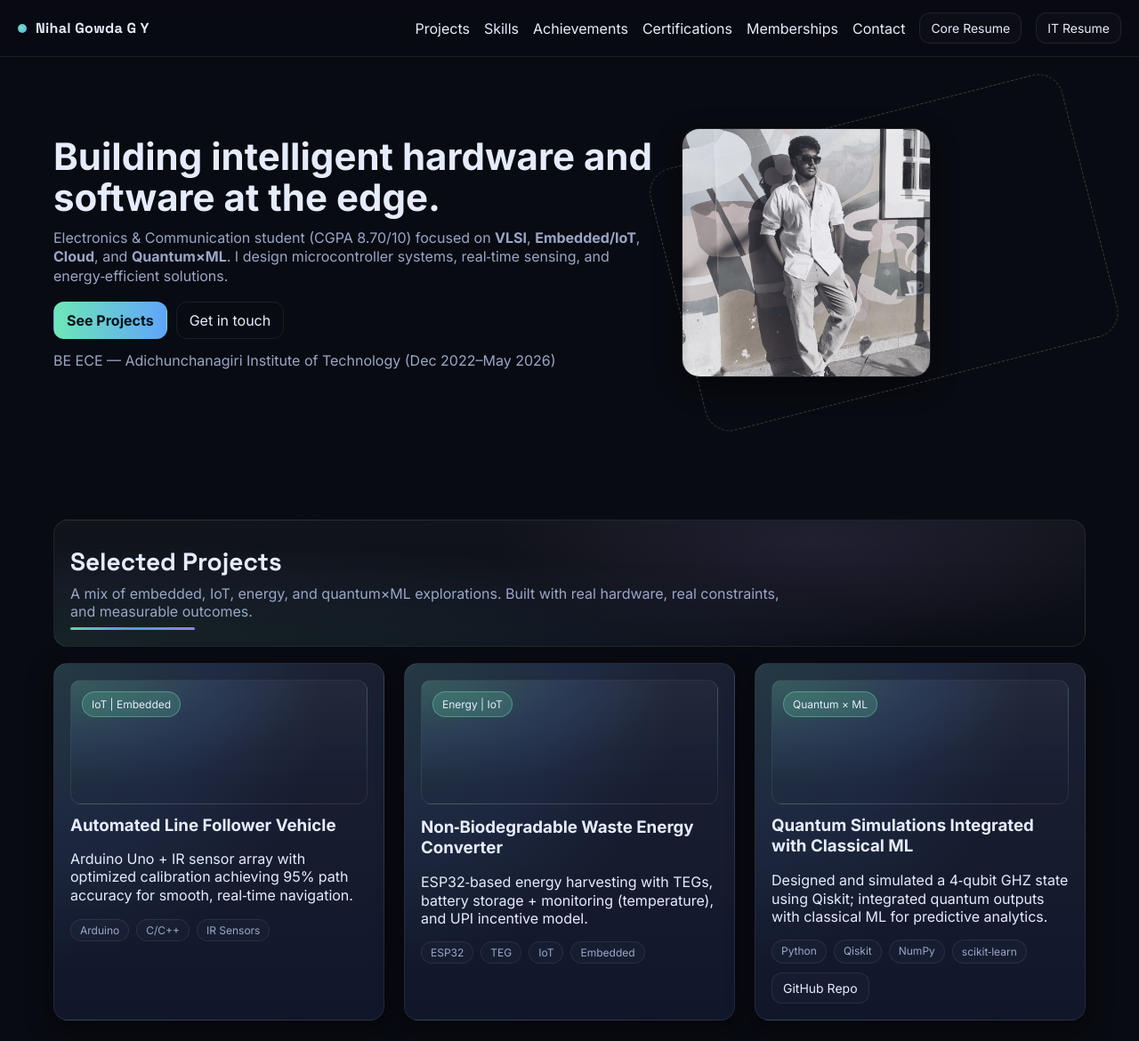
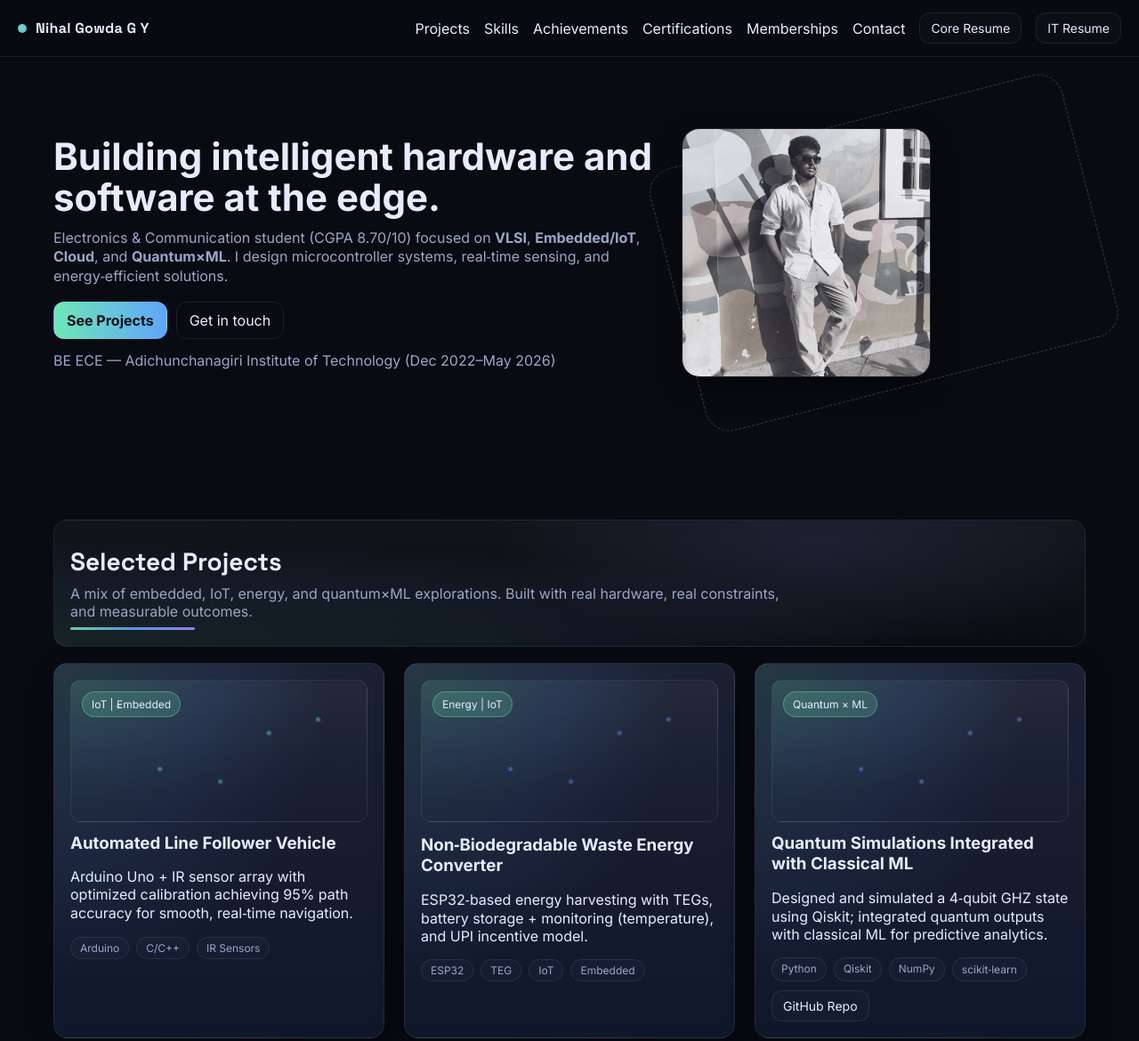
Before and after one commit to NihalGowdaGY/octaverse, a plain HTML site: page nihal-portfolio/index.html in a window 1280 px wide. Shown: the top 1170 px of the page at 89% size. Drawn offline with nearby package versions, Linux system fonts and the light colour scheme.

Commit message:
particle animation update

```diff
--- a/nihal-portfolio/index.html
+++ b/nihal-portfolio/index.html
@@ -1,3 +1,4 @@
+<!-- index.html (with particle animation integrated into project cards) -->
 <!doctype html>
 <html lang="en">
 
@@ -72,7 +73,7 @@
             </div>
         </section>
 
-        <!-- Projects -->
+        <!-- Projects (with particle animations in media areas) -->
         <section id="work" class="section">
             <div class="section-header reveal-up" onmousemove="this.style.setProperty('--mx', (event.clientX - this.getBoundingClientRect().left) + 'px'); this.style.setProperty('--my', (event.clientY - this.getBoundingClientRect().top) + 'px');">
                 <h2 class="section-title">Selected Projects</h2>
@@ -81,8 +82,13 @@
             </div>
 
             <div class="grid">
+                <!-- Card 1: Line Follower -->
                 <article class="card reveal-up" data-tilt>
                     <div class="card-media">
+                        <!-- PARTICLES (green tone for IoT/Embedded) -->
+                        <div class="particles particles-green">
+                            <span></span><span></span><span></span><span></span><span></span>
+                        </div>
                         <div class="badge">IoT | Embedded</div>
                     </div>
                     <div class="card-body">
@@ -96,8 +102,13 @@
                     </div>
                 </article>
 
+                <!-- Card 2: Waste Energy -->
                 <article class="card reveal-up delay-1" data-tilt>
                     <div class="card-media">
+                        <!-- PARTICLES (blue tone for Energy/IoT) -->
+                        <div class="particles particles-blue">
+                            <span></span><span></span><span></span><span></span><span></span>
+                        </div>
                         <div class="badge">Energy | IoT</div>
                     </div>
                     <div class="card-body">
@@ -112,8 +123,13 @@
                     </div>
                 </article>
 
+                <!-- Card 3: Quantum × ML -->
                 <article class="card reveal-up delay-2" data-tilt>
                     <div class="card-media">
+                        <!-- PARTICLES (violet tone for Quantum × ML) -->
+                        <div class="particles particles-violet">
+                            <span></span><span></span><span></span><span></span><span></span>
+                        </div>
                         <div class="badge">Quantum × ML</div>
                     </div>
                     <div class="card-body">
@@ -289,14 +305,14 @@
                 </div>
                 <textarea required name="message" rows="6" placeholder="Message"></textarea>
                 <button class="btn primary" type="submit">Send</button>
-                <p class="muted">Tip: integrate Formspree or Netlify Forms by adding action and data attributes.</p>
+                <p class="muted"></p>
             </form>
         </section>
     </main>
 
     <footer class="site-footer">
         <div>© <span id="year"></span> Nihal Gowda G Y</div>
-        <div>Built with care — Dark, animated, responsive</div>
+        <div>Engineering with precision, chasing the horizon of possibility.</div>
     </footer>
 
     <!-- Scripts: keep this order -->
--- a/nihal-portfolio/styles/animations.css
+++ b/nihal-portfolio/styles/animations.css
@@ -1,5 +1,6 @@
 /* ================================================
    styles/animations.css — Visible-first, enhanced
+   (Updated to include particle animations in card-media)
    ================================================ */
 
 
@@ -308,6 +309,113 @@
 }
 
 
+/* 4b) Particle dots in card-media (Option B) */
+
+.card-media {
+    position: relative;
+    height: 160px;
+    border-radius: 12px;
+    overflow: hidden;
+    border: 1px solid var(--border);
+    background: radial-gradient(120% 120% at 0% 0%, rgba(110, 231, 183, .12), rgba(96, 165, 250, .06) 40%, transparent 70%), linear-gradient(180deg, rgba(255, 255, 255, .04), transparent);
+}
+
+.particles {
+    position: absolute;
+    inset: 0;
+    overflow: hidden;
+    pointer-events: none;
+}
+
+
+/* Base particle style */
+
+.particles span {
+    position: absolute;
+    width: 6px;
+    height: 6px;
+    border-radius: 50%;
+    filter: blur(0.4px);
+    opacity: 0;
+    animation: drift 8s linear infinite;
+    will-change: transform, opacity;
+}
+
+
+/* Color themes per project (match your brand palette) */
+
+.particles-green span {
+    background: radial-gradient(circle, rgba(110, 231, 183, .9), rgba(110, 231, 183, 0));
+}
+
+.particles-blue span {
+    background: radial-gradient(circle, rgba(96, 165, 250, .9), rgba(96, 165, 250, 0));
+}
+
+.particles-violet span {
+    background: radial-gradient(circle, rgba(167, 139, 250, .9), rgba(167, 139, 250, 0));
+}
+
+
+/* Place 5 dots with varied durations and positions */
+
+.particles span:nth-child(1) {
+    top: 18%;
+    left: 14%;
+    animation-duration: 9s;
+    animation-delay: .1s;
+}
+
+.particles span:nth-child(2) {
+    top: 34%;
+    left: 66%;
+    animation-duration: 7.6s;
+    animation-delay: .4s;
+}
+
+.particles span:nth-child(3) {
+    top: 62%;
+    left: 28%;
+    animation-duration: 8.8s;
+    animation-delay: .2s;
+}
+
+.particles span:nth-child(4) {
+    top: 26%;
+    left: 82%;
+    animation-duration: 7.9s;
+    animation-delay: .6s;
+}
+
+.particles span:nth-child(5) {
+    top: 72%;
+    left: 48%;
+    animation-duration: 9.3s;
+    animation-delay: .3s;
+}
+
+@keyframes drift {
+    0% {
+        transform: translate(0, 0);
+        opacity: 0;
+    }
+    10% {
+        opacity: .65;
+    }
+    50% {
+        transform: translate(12px, -10px);
+        opacity: .65;
+    }
+    90% {
+        opacity: .65;
+    }
+    100% {
+        transform: translate(-8px, 10px);
+        opacity: 0;
+    }
+}
+
+
 /* 5) EFFECTS: mouse light, ripple, focus */
 
 .card::after,
@@ -399,4 +507,57 @@
         transform: none !important;
         opacity: 1 !important;
     }
+    .particles span {
+        animation: none !important;
+        opacity: .9;
+    }
 }
+
+
+/* Contact section layout improvements /
+.contact-grid {
+display: grid;
+grid-template-columns: 1fr;
+gap: 10px; / vertical spacing between links on mobile /
+margin-bottom: 16px; / space below links before the form */
+
+.contact-item {
+    display: inline-flex;
+    align-items: center;
+    padding: 8px 10px;
+    border-radius: 10px;
+    border: 1px solid var(--border);
+    background: rgba(255, 255, 255, 0.02);
+    white-space: nowrap;
+    /* keep each item on one line /
+width: max-content; / shrink to content width */
+    max-width: 100%;
+    overflow: hidden;
+    text-overflow: ellipsis;
+}
+
+@media (min-width: 720px) {
+    .contact-grid {
+        grid-template-columns: repeat(2, minmax(0, 1fr));
+        /* 2 columns on tablets /
+gap: 12px 14px; / row and column gaps */
+    }
+}
+
+@media (min-width: 1024px) {
+    .contact-grid {
+        grid-template-columns: repeat(4, auto);
+        /* 4 items in a row on desktop /
+justify-content: start;
+gap: 12px 18px; / more breathing room */
+    }
+}
+
+
+/* Optional: add small icons and hover feedback */
+
+.contact-item:hover {
+    transform: translateY(-1px);
+    transition: transform 0.15s ease, background 0.2s ease, box-shadow 0.2s ease;
+    box-shadow: 0 6px 18px rgba(0, 0, 0, .25);
+}
```
